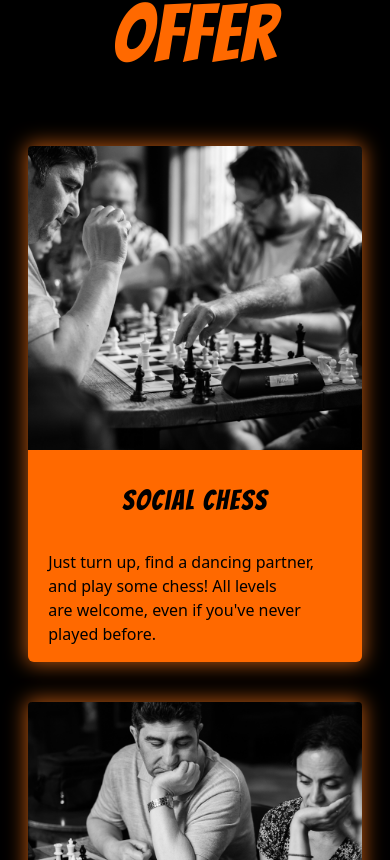
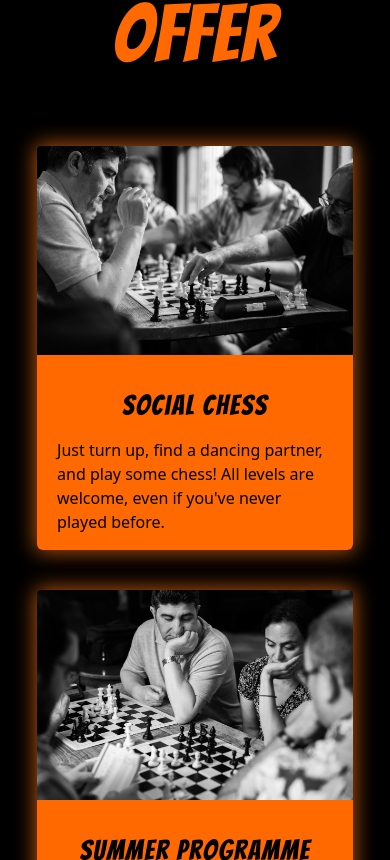
Before and after one commit to MGFNolan/hebden-bridge-chess-club, a React (Vite) app: page / in a window 390 px wide. Shown: the part 3864-4724 px from the top of the page. Built offline with nearby package versions, Linux system fonts and the light colour scheme.

Commit message:
18: images fit container responsively

```diff
--- a/src/css/card.css
+++ b/src/css/card.css
@@ -10,7 +10,15 @@
     }
 
     .card__img {
-        @apply rounded-t-sm object-cover h-[16rem];
+        @apply rounded-t-sm object-cover min-h-[13rem];
+    }
+    .card__text {
+        @apply flex flex-col items-center;
+        @apply px-5;
+
+        .card__text__title {
+            @apply mb-3.5;
+        }
     }
 
     /* Desktop - Smaller */
@@ -23,23 +31,11 @@
 
     @media (max-width: 959px) {
         @apply grid-cols-2;
-
-        .card__img {
-            @apply h-[21rem];
-        }
     }
 
     /* Mobile */
 
     @media (max-width: 760px) {
-        @apply grid-cols-1 max-w-[95%];
-        .card__img {
-            @apply h-[19rem];
-        }
+        @apply grid-cols-1 max-w-[90%];
     }
 }
-
-.card__text {
-    @apply flex flex-col items-center;
-    @apply px-5;
-}
```
